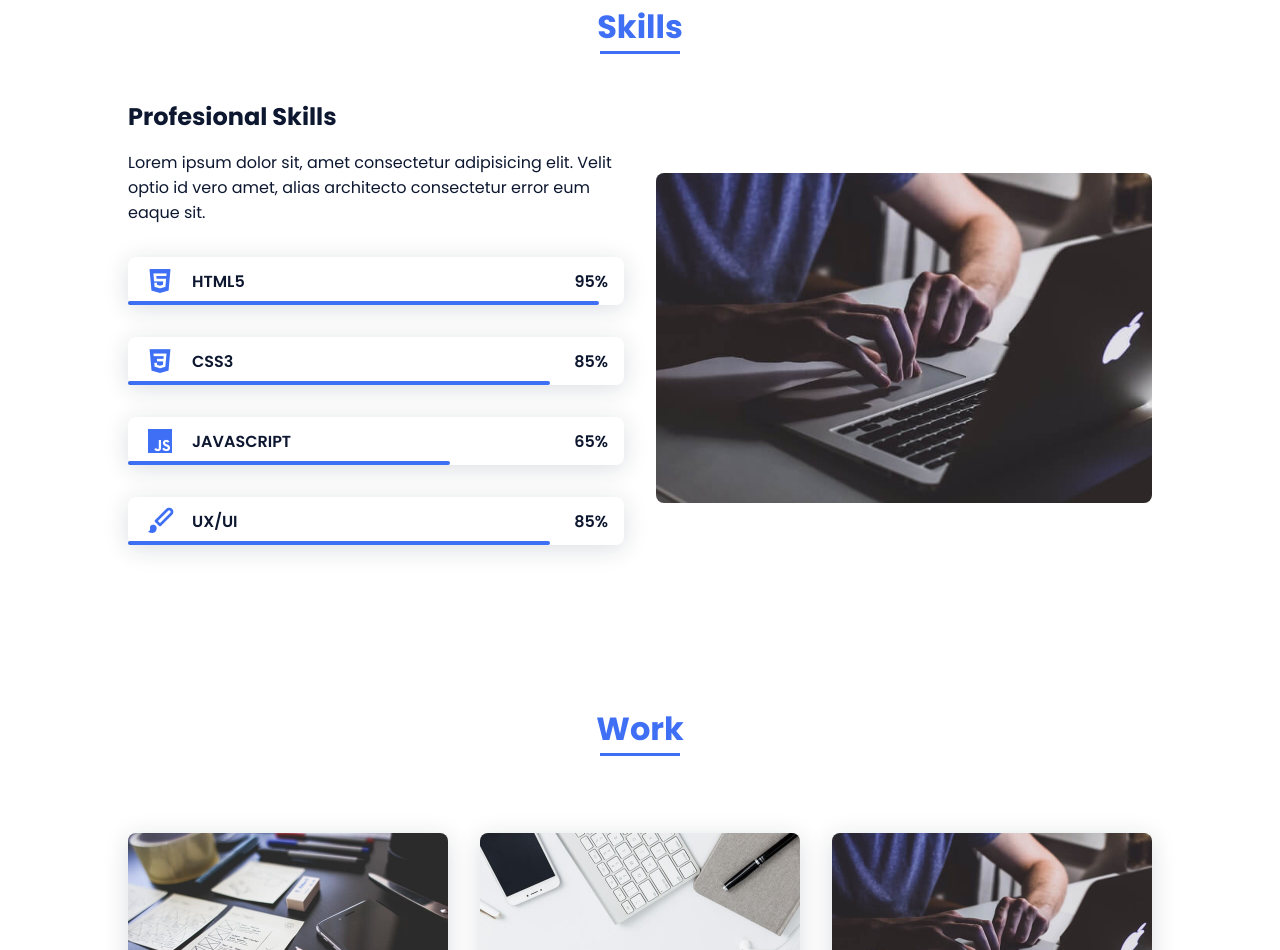
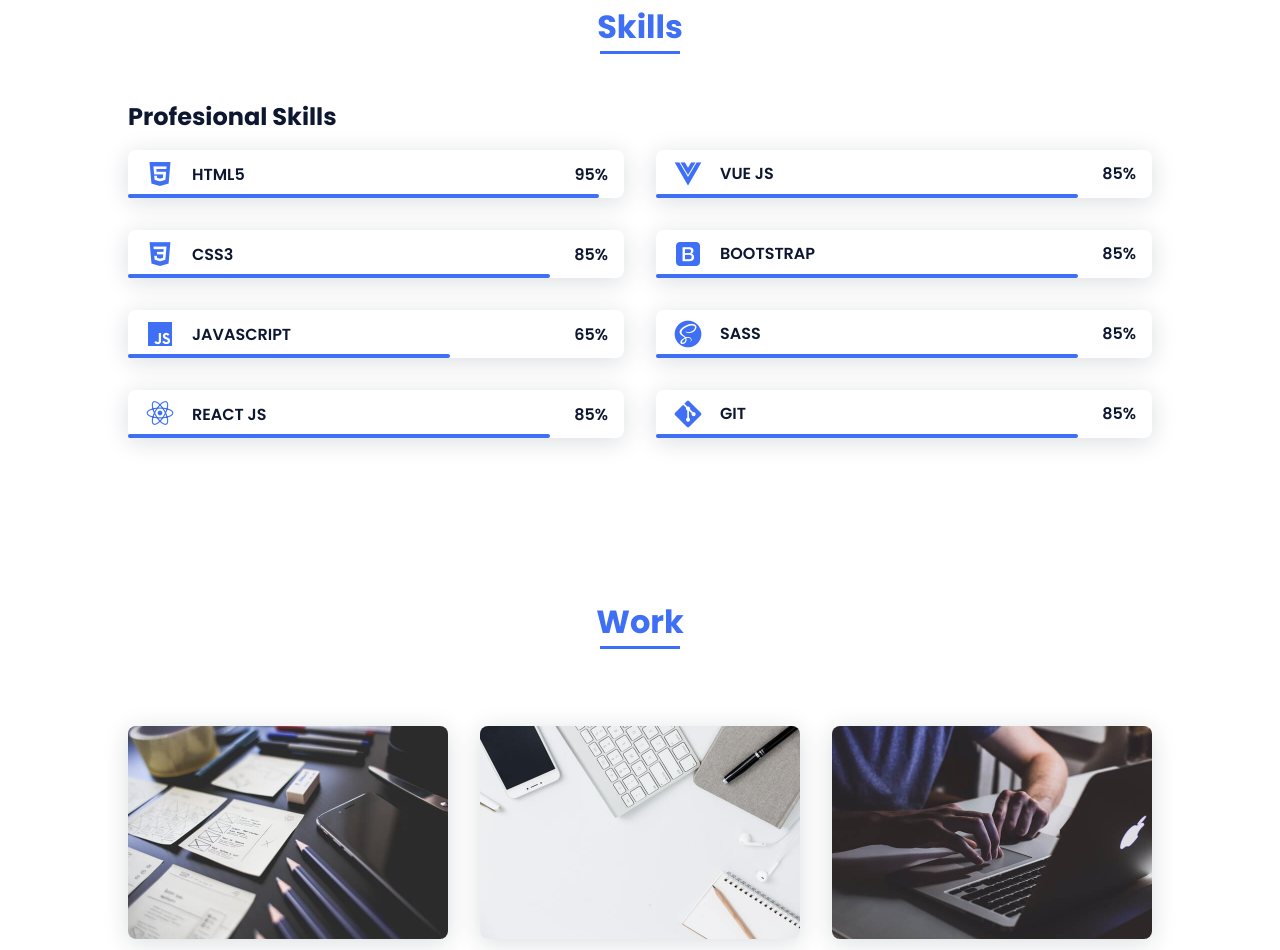
Before and after one commit to avikalohany99/portfolio_website, a plain HTML site: page index.html in a window 1280 px wide. Shown: the part 1324-2274 px from the top of the page. Drawn offline with nearby package versions, Linux system fonts and the light colour scheme.

Commit message:
added skills to skills sections

```diff
--- a/assets/css/styles.css
+++ b/assets/css/styles.css
@@ -336,7 +336,8 @@ img {
 }
 
 .skills__img {
-  border-radius: .5rem;
+  margin-top: 50px;
+  /* border-radius: .5rem; */
 }
 
 /* ===== WORK =====*/
--- a/index.html
+++ b/index.html
@@ -45,8 +45,8 @@
                 </div>
 
                 <div class="home__social">
-                    <a href="https://www.linkedin.com/in/avika-lohany-0b4b851b5/" class="home__social-icon"><i class='bx bxl-linkedin'></i></a>
-                    <a href="https://github.com/avikalohany99" class="home__social-icon"><i class='bx bxl-github' ></i></a>
+                    <a href="https://www.linkedin.com/in/avika-lohany-0b4b851b5/" target="_blank" class="home__social-icon"><i class='bx bxl-linkedin'></i></a>
+                    <a href="https://github.com/avikalohany99" target="_blank" class="home__social-icon"><i class='bx bxl-github' ></i></a>
                 </div>
 
                 <div class="home__img">
@@ -85,7 +85,7 @@
                 <div class="skills__container bd-grid">
                     <div>
                         <h2 class="skills__subtitle">Profesional Skills</h2>
-                        <p class="skills__text">Lorem ipsum dolor sit, amet consectetur adipisicing elit. Velit optio id vero amet, alias architecto consectetur error eum eaque sit.</p>
+                        <!-- <p class="skills__text">Lorem ipsum dolor sit, amet consectetur adipisicing elit. Velit optio id vero amet, alias architecto consectetur error eum eaque sit.</p> -->
                         <div class="skills__data">
                             <div class="skills__names">
                                 <i class='bx bxl-html5 skills__icon'></i>
@@ -124,8 +124,8 @@
                         </div>
                         <div class="skills__data">
                             <div class="skills__names">
-                                <i class='bx bxs-paint skills__icon'></i>
-                                <span class="skills__name">UX/UI</span>
+                                <i class='bx bxl-react skills__icon'></i>
+                                <span class="skills__name">REACT JS</span>
                             </div>
                             <div class="skills__bar skills__ux">
 
@@ -136,8 +136,56 @@
                         </div>
                     </div>
 
-                    <div>
-                        <img src="assets/img/work3.jpg" alt="" class="skills__img">
+                    <div class="skills__img">
+                        <!-- <img src="assets/img/work3.jpg" alt="" class="skills__img"> -->
+                        <div class="skills__data">
+                            <div class="skills__names">
+                                <i class='bx bxl-vuejs skills__icon'></i>
+                                <span class="skills__name">VUE JS</span>
+                            </div>
+                            <div class="skills__bar skills__ux">
+
+                            </div>
+                            <div>
+                                <span class="skills__percentage">85%</span>
+                            </div>
+                        </div>
+                        <div class="skills__data">
+                            <div class="skills__names">
+                                <i class='bx bxl-bootstrap skills__icon'></i>
+                                <span class="skills__name">BOOTSTRAP</span>
+                            </div>
+                            <div class="skills__bar skills__ux">
+
+                            </div>
+                            <div>
+                                <span class="skills__percentage">85%</span>
+                            </div>
+                        </div>
+                        <div class="skills__data">
+                            <div class="skills__names">
+                                <i class='bx bxl-sass skills__icon'></i>
+                                <span class="skills__name">SASS</span>
+                            </div>
+                            <div class="skills__bar skills__ux">
+
+                            </div>
+                            <div>
+                                <span class="skills__percentage">85%</span>
+                            </div>
+                        </div>
+                        <div class="skills__data">
+                            <div class="skills__names">
+                                <i class='bx bxl-git skills__icon'></i>
+                                <span class="skills__name">GIT</span>
+                            </div>
+                            <div class="skills__bar skills__ux">
+
+                            </div>
+                            <div>
+                                <span class="skills__percentage">85%</span>
+                            </div>
+                        </div>
                     </div>
                 </div>
             </section>
```
